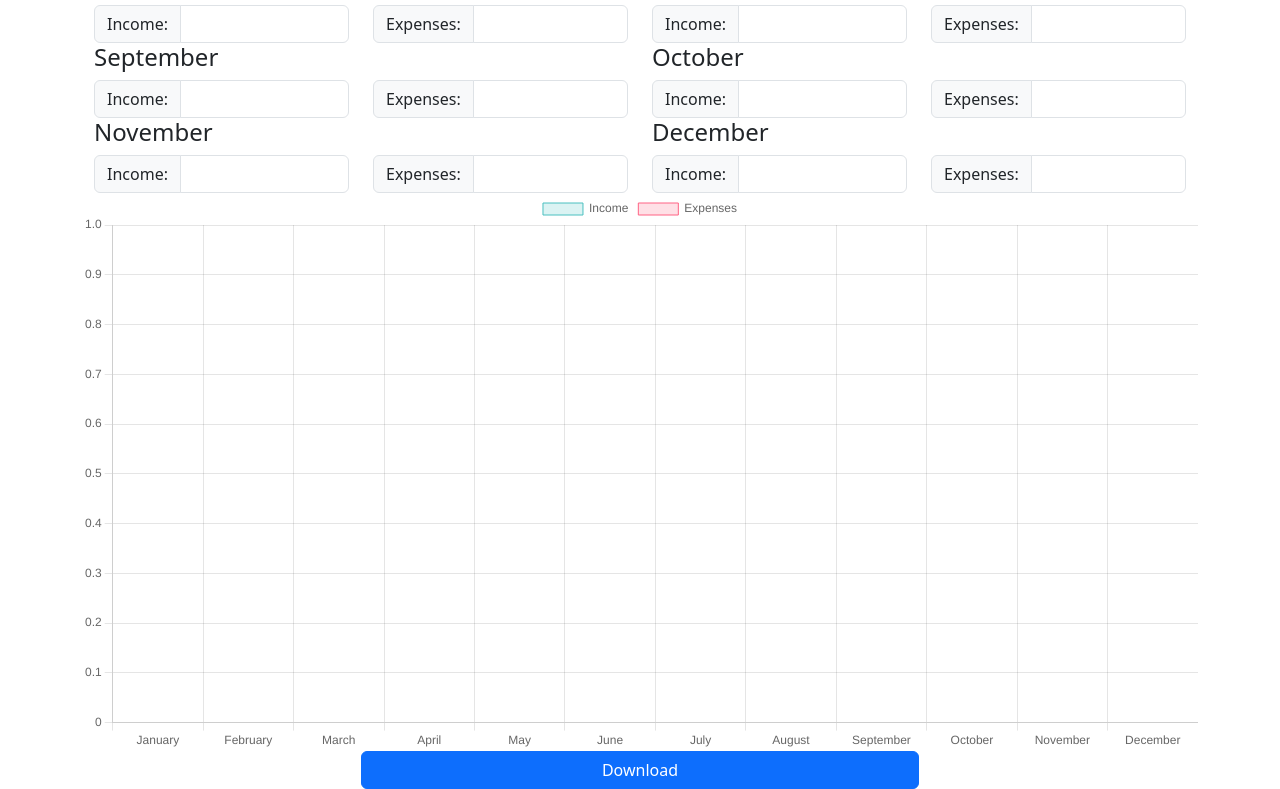
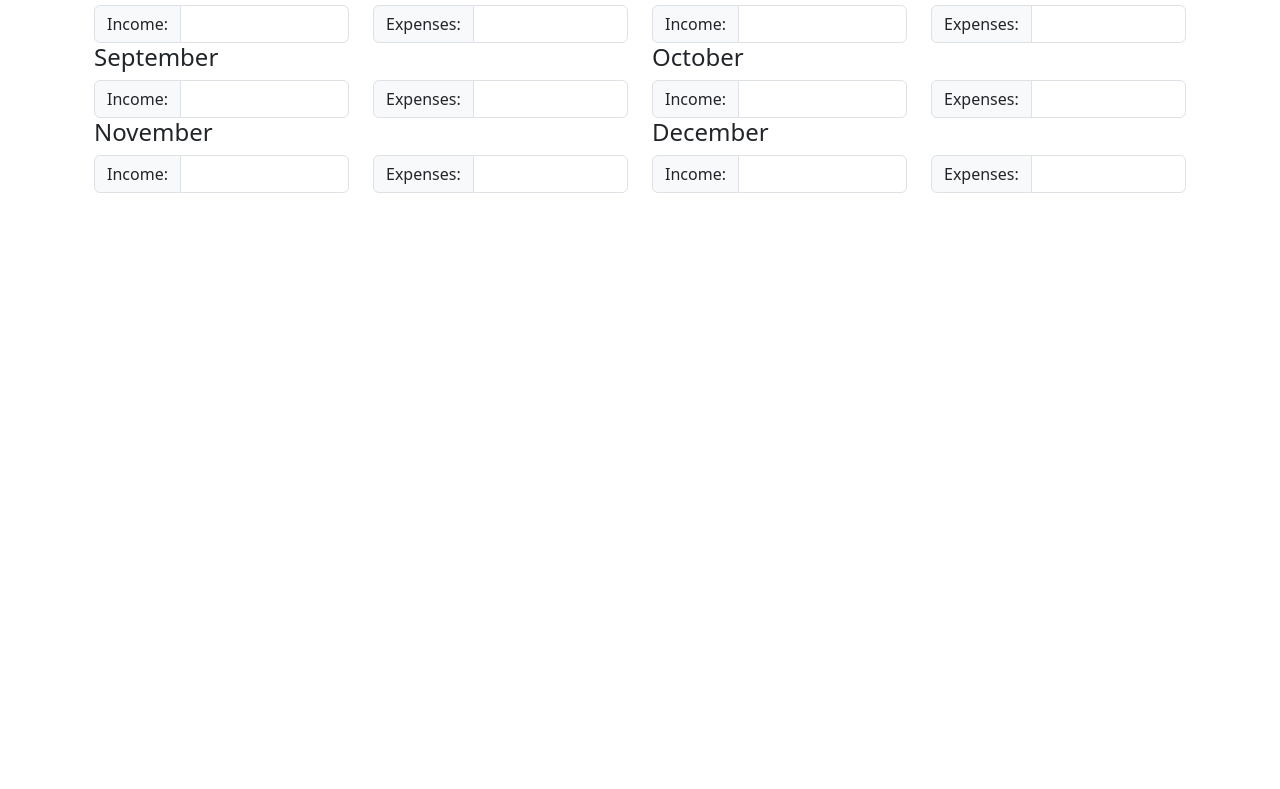
Before and after one commit to Galmiar57/Bucks2Bar, a plain HTML site: page index.html in a window 1280 px wide. Shown: the part 412-1201 px from the top of the page. After the commit the page ends 800 px from the top, so only its background shows below. Drawn offline with nearby package versions, Linux system fonts and the light colour scheme.

Commit message:
Remove "active" class from chart tab pane

```diff
--- a/index.html
+++ b/index.html
@@ -277,7 +277,7 @@
           </div>
         </div>
       </div>
-      <div id="chart" class="tab-pane fade show active ">
+      <div id="chart" class="tab-pane fade show ">
         <canvas id="myChart"></canvas>
         <!-- bootstrap button to download -->
         <div class="d-grid gap-2 col-6 mx-auto">
```
